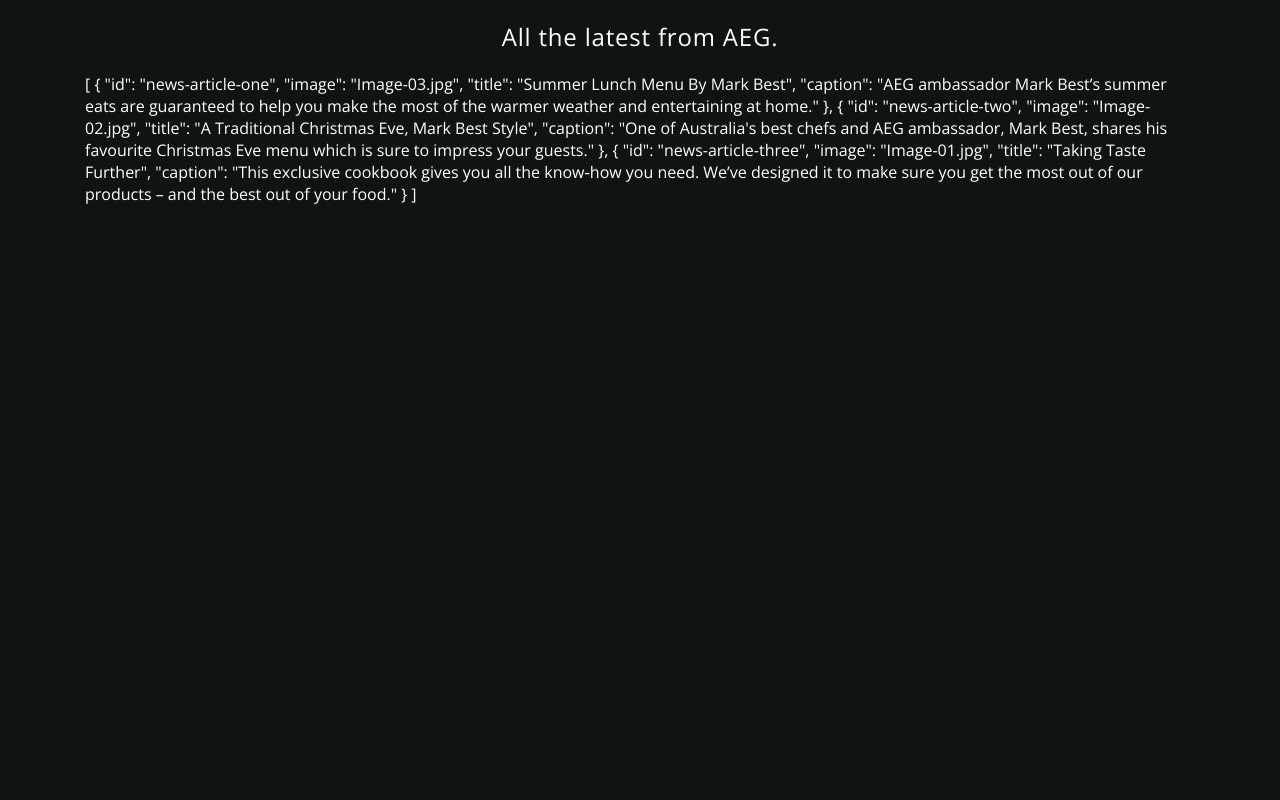
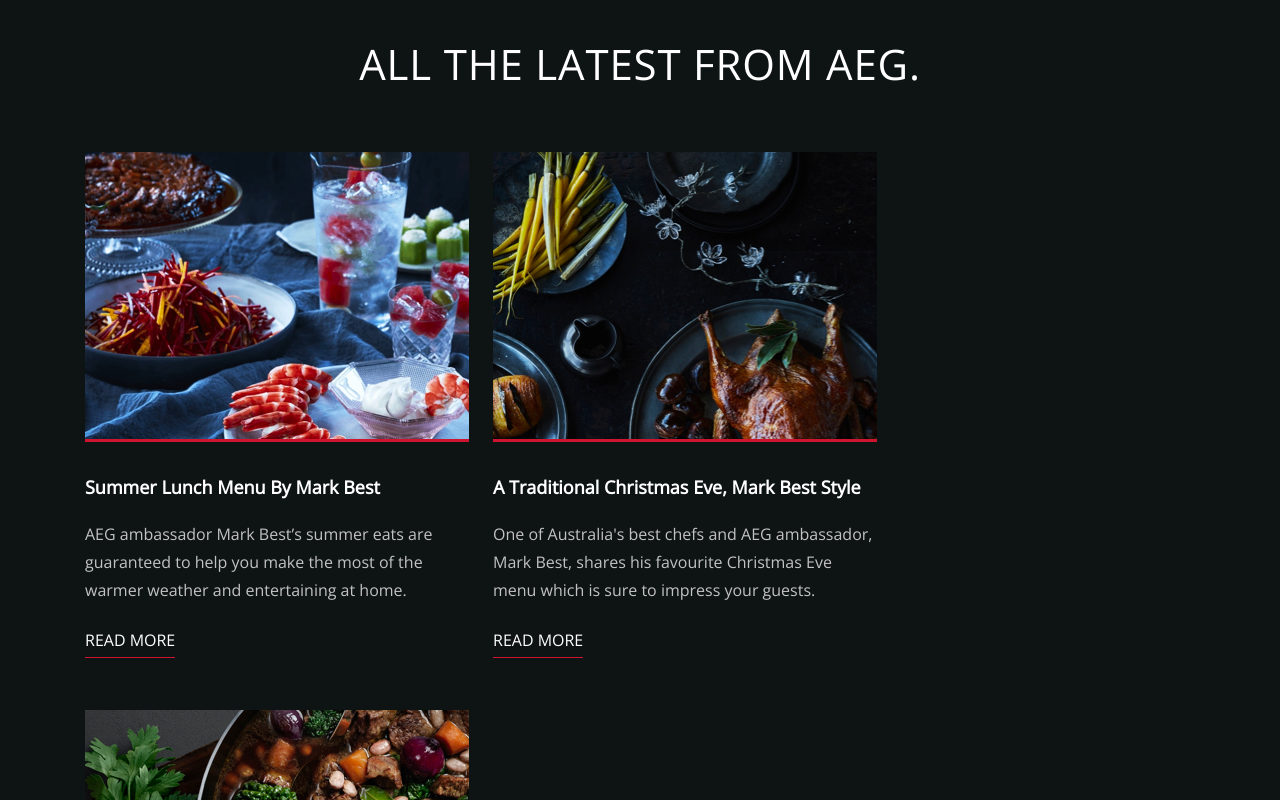
Before and after one commit to JayceDugan/Orchard-Test, a Vue app: page / in a window 1280 px wide. Shown: the top 800 px of the page. Built offline with nearby package versions, Linux system fonts and the light colour scheme.

Commit message:
feat: New components (OrchardButton) & Updated UI Styles for news feed items.

```diff
--- a/src/App.vue
+++ b/src/App.vue
@@ -6,7 +6,6 @@
 
 <style lang="scss">
 :root {
-
   // Generic Colors
   --red: #CF1430;
   --grey: #C2C2C2;
@@ -67,6 +66,11 @@
 .text--secondary {
   color: var(--theme-secondary);
 }
+
+.text-h2 {
+  font-size: 42px;
+}
+
 // Note: The below have been chosen as SCSS instead of css
 // variables as it's rare someone would want to modify or
 // these variables on the fly. So pre-compiled is fine here.
--- /dev/null
+++ b/src/components/layout/OrchardButton.vue
@@ -0,0 +1,55 @@
+<template>
+  <button
+      class="button"
+      :class="{
+        'button--link': link,
+        'button--underlined': underlined,
+      }"
+      :data-cy="cypressID"
+  >
+    <slot />
+  </button>
+</template>
+
+<script>
+export default {
+  name: 'Button',
+  props: {
+    link: {
+      type: Boolean,
+      required: false,
+      default: () => (false)
+    },
+    underlined: {
+      type: Boolean,
+      required: false,
+      default: () => (false)
+    },
+    cypressID: {
+      type: String,
+      required: false,
+      default: () => ('button')
+    }
+  }
+}
+</script>
+
+<style lang="scss" scoped>
+.button {
+  --button-color: #FFF;
+  --button-background: #FFF;
+
+  all: unset;
+  min-height: 34px;
+  background-color: var(--button-background);
+  color: var(--button-color);
+
+  &--link {
+    --button-background: transparent;
+  }
+
+  &--underlined {
+    border-bottom: 1px solid var(--theme-primary);
+  }
+}
+</style>
--- a/src/components/news-feed/NewsFeed.vue
+++ b/src/components/news-feed/NewsFeed.vue
@@ -4,7 +4,7 @@
     data-cy="news-feed"
   >
     <h2
-      class="text-h2 text--white letter-spacing--md text--center"
+      class="text-h2 text--white letter-spacing--md text--center mb-15 text-transform--uppercase font-weight-light"
       data-cy="news-feed-title"
     >
       {{ title }}
--- a/src/components/news-feed/NewsFeedItem.vue
+++ b/src/components/news-feed/NewsFeedItem.vue
@@ -1,34 +1,108 @@
 <template>
-  <article class="card card--news-feed" data-cy="news-feed-item">
-    <img src="" class="card__image" data-cy="news-feed-item-image" />
+  <article
+    class="card card--news-feed card--animated cursor--pointer"
+    data-cy="news-feed-item"
+    @click="clickHandler"
+  >
+    <img :src="require(`@/assets/${image}`)" class="card__image" data-cy="news-feed-item-image" :alt="alt" />
 
-    <h3 class="card__title text--white" data-cy="news-feed-item-title">Summer Lunch </h3>
-    <p class="card__caption text--secondary">{{ caption }}</p>
-    <button class="button button--link button--underlined text-transform--uppercase">
-      Read More
-    </button>
+    <h3 class="card__title text--white font-weight-bold" data-cy="news-feed-item-title">{{ title }}</h3>
+    <p class="card__caption text--secondary mb-5">{{ caption }}</p>
+    <orchard-button
+      link
+      underlined
+    >
+      <span class="text-transform--uppercase">
+        Read More
+      </span>
+    </orchard-button>
   </article>
 </template>
 
 <script>
+import OrchardButton from '@/components/layout/OrchardButton';
+
 export default {
   name: 'NewsFeedItem',
   props: {
+    id: {
+      type: String,
+      required: true,
+      default: () => ('')
+    },
     title: {
       type: String,
       required: true,
       default: () => ('')
+    },
+    image: {
+      type: String,
+      required: true,
+      default: () => (''),
+    },
+    alt: {
+      type: String,
+      required: false,
+      default: () => (''),
     },
     caption: {
       type: String,
       required: true,
       default: () => ('')
     },
-    link: {
-      type: String,
-      required: true,
-      default: () => (''),
-    }
+    // Would be used with vue-router.
+    // link: {
+    //   type: String,
+    //   required: true,
+    //   default: () => (''),
+    // }
+  },
+  components: {
+    OrchardButton
+  },
+  methods: {
+    clickHandler(event) { console.log(`Clicked News Article: ${event}`); }
   }
 }
 </script>
+
+<style lang="scss" scoped>
+.card {
+  &__title {
+    font-size: calc((18 / var(--font-size-base)) * 1rem);
+    line-height: (30 / 18);
+  }
+
+  &__caption {
+    font-size: calc((16 / var(--font-size-base) * 1rem));
+    line-height: (28 / 16);
+  }
+
+  &__image {
+    height: 290px;
+    width: 100%;
+    object-fit: cover;
+    object-position: center;
+    border-bottom: 3px solid var(--theme-primary);
+    border-top: none;
+    border-left: none;
+    border-right: none;
+    outline: none;
+    margin-bottom: 6.75px;
+  }
+}
+.card__title {
+}
+
+.card--animated {
+  transition: all 0.25s ease-in-out;
+  // Enabled
+  transform: translateZ(0);
+
+  &:hover,
+  &:active,
+  &:focus {
+    transform: scale(1.02);
+  }
+}
+</style>
--- a/src/components/news-feed/NewsFeedList.vue
+++ b/src/components/news-feed/NewsFeedList.vue
@@ -3,20 +3,23 @@
     class="news-feed__list"
     data-cy="news-feed-list"
   >
-<!--    <news-feed-list-item-->
-<!--      v-for="item in articles"-->
-<!--      :key="item.id"-->
-<!--      v-bind="item"-->
-<!--    />-->
-    {{ articles }}
+    <news-feed-item
+      v-for="item in articles"
+      :key="item.id"
+      v-bind="item"
+    />
   </section>
 </template>
 
 <script>
 import { mapGetters } from 'vuex'
+import NewsFeedItem from './NewsFeedItem'
 
 export default {
   name: 'NewsFeedList',
+  components: {
+    NewsFeedItem
+  },
   computed: {
     ...mapGetters({
       articles: 'news/all'
@@ -24,3 +27,15 @@
   }
 }
 </script>
+
+<style lang="scss" scoped>
+.news-feed__list {
+  --news-feed-grid-columns: 3;
+  --news-feed-grid-gap: 24px;
+
+  display: grid;
+  grid-template-rows: 1fr 1fr;
+  grid-template-columns: repeat(auto-fill, 384px);
+  grid-gap: var(--news-feed-grid-gap);
+}
+</style>
```
